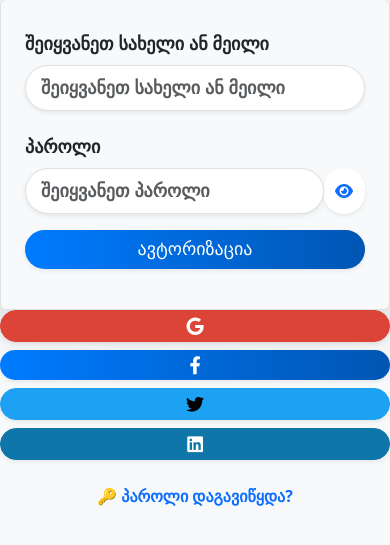
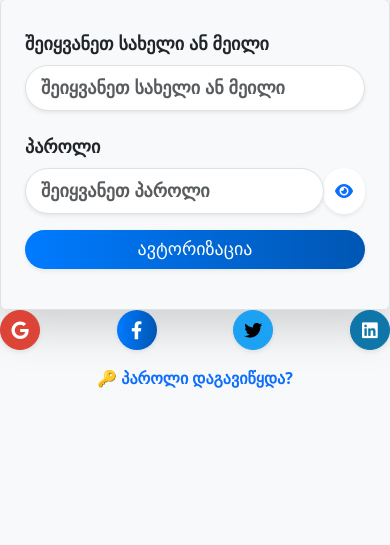
Before and after one commit to SANDRICKSON/thenewest, a Flask app: page /login in a window 390 px wide. Shown: the part 96-641 px from the top of the page. Run offline with Flask 3, Linux system fonts and the light colour scheme; some web fonts are replaced.

Commit message:
Update login.html

```diff
--- a/templates/login.html
+++ b/templates/login.html
@@ -50,24 +50,24 @@
 
     <!-- Social Media Icons -->
     <div class="row mb-3">
-        <div class="col-sm-10 offset-sm-2">
+        <div class="col-sm-10 offset-sm-2 d-flex justify-content-between">
             <!-- Google Icon -->
-            <a href="#" class="btn btn-danger w-100 rounded-pill shadow-sm d-flex align-items-center justify-content-center mb-2">
+            <a href="#" class="btn btn-danger rounded-circle shadow-sm d-flex align-items-center justify-content-center" style="width: 40px; height: 40px;">
                 <i class="fab fa-google"></i>
             </a>
 
             <!-- Facebook Icon -->
-            <a href="#" class="btn btn-primary w-100 rounded-pill shadow-sm d-flex align-items-center justify-content-center mb-2">
+            <a href="#" class="btn btn-primary rounded-circle shadow-sm d-flex align-items-center justify-content-center" style="width: 40px; height: 40px;">
                 <i class="fab fa-facebook-f"></i>
             </a>
 
             <!-- Twitter Icon -->
-            <a href="#" class="btn btn-info w-100 rounded-pill shadow-sm d-flex align-items-center justify-content-center mb-2">
+            <a href="#" class="btn btn-info rounded-circle shadow-sm d-flex align-items-center justify-content-center" style="width: 40px; height: 40px;">
                 <i class="fab fa-twitter"></i>
             </a>
 
             <!-- LinkedIn Icon -->
-            <a href="#" class="btn btn-dark w-100 rounded-pill shadow-sm d-flex align-items-center justify-content-center mb-2">
+            <a href="#" class="btn btn-dark rounded-circle shadow-sm d-flex align-items-center justify-content-center" style="width: 40px; height: 40px;">
                 <i class="fab fa-linkedin"></i>
             </a>
         </div>
```
